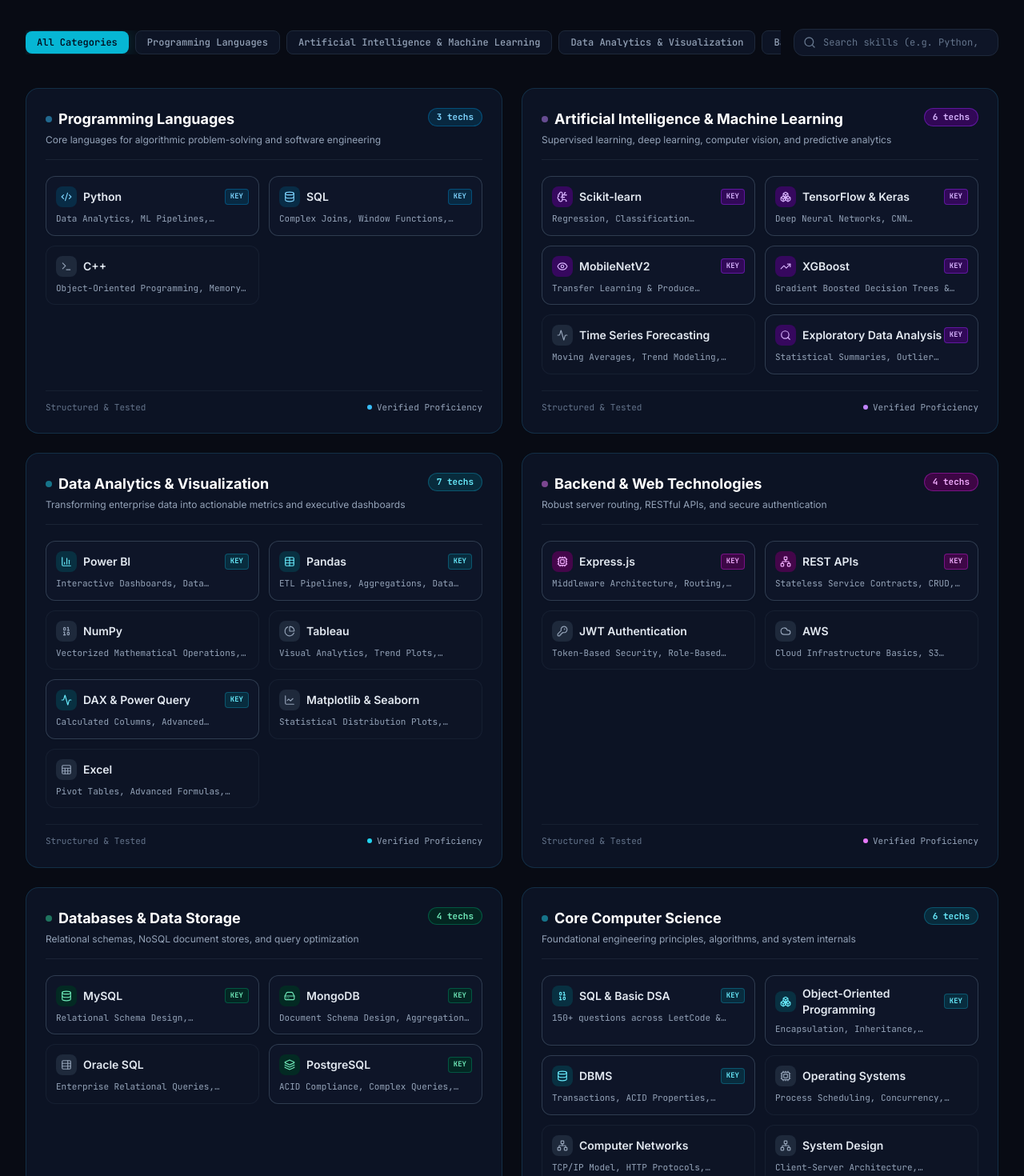
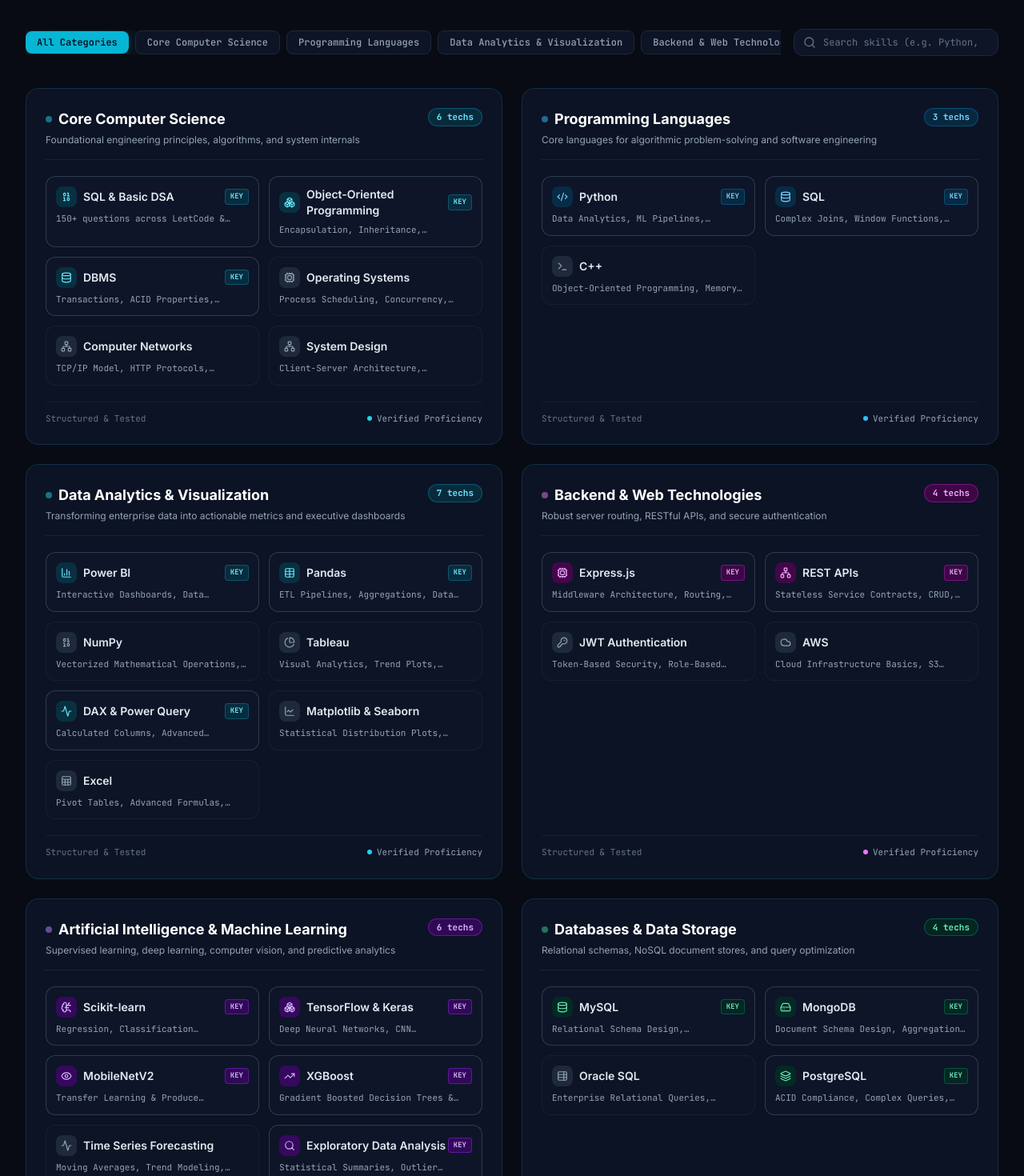
Before and after one commit to akashsuresh2005/PORTFOLIO-AKASH-S-KULKARNI, a React (Vite) app: page / in a window 1280 px wide. Shown: the part 2220-3690 px from the top of the page at 80% size. Built offline with nearby package versions, Linux system fonts and the light colour scheme.

Commit message:
feat: reorder technical skills with Core Computer Science first followed by Languages, Data Analytics, and Backend

```diff
--- a/src/components/CodingProfiles.jsx
+++ b/src/components/CodingProfiles.jsx
@@ -113,7 +113,7 @@ export default function CodingProfiles() {
                         PneuScan-AI-Multimodal-Pneumonia-Detection
                       </div>
                       <div className="text-[11px] text-slate-500 font-mono">
-                        Python • Keras • React • FastAPI
+                        Python • TensorFlow • Keras • Express.js
                       </div>
                     </div>
                   </div>
--- a/src/components/Footer.jsx
+++ b/src/components/Footer.jsx
@@ -38,7 +38,7 @@ export default function Footer() {
             </div>
 
             <p className="text-xs sm:text-sm text-slate-400 max-w-sm leading-relaxed">
-              Computer Science Engineering student at Bangalore Institute of Technology. Building intelligent, scalable, and verified software solutions across full-stack engineering and machine learning.
+              Computer Science Engineering student at Bangalore Institute of Technology. Building intelligent, scalable, and verified software solutions across software systems, data analytics, and machine learning.
             </p>
 
             <div className="flex items-center gap-3 pt-2">
--- a/src/data/certifications.js
+++ b/src/data/certifications.js
@@ -77,8 +77,8 @@ export const educationList = [
     status: 'In Progress (Expected 2027)',
     highlights: [
       'Core focus: Data Structures & Algorithms, Object-Oriented Programming, Database Management Systems',
-      'Operating Systems, Computer Networks, and Full-Stack Software Engineering',
-      'Active developer building production-grade AI and full-stack solutions alongside curriculum',
+      'Operating Systems, Computer Networks, and Software Engineering',
+      'Active developer building production-grade AI and backend software solutions alongside curriculum',
     ],
   },
   {
--- a/src/data/skills.js
+++ b/src/data/skills.js
@@ -1,4 +1,18 @@
 export const skillCategories = [
+  {
+    id: 'core_cs',
+    title: 'Core Computer Science',
+    description: 'Foundational engineering principles, algorithms, and system internals',
+    accent: 'cyan',
+    skills: [
+      { name: 'SQL & Basic DSA', level: 'Practiced', highlight: true, icon: 'Binary', desc: '150+ questions across LeetCode & HackerRank • Basic DSA' },
+      { name: 'Object-Oriented Programming', level: 'Strong', highlight: true, icon: 'Boxes', desc: 'Encapsulation, Inheritance, Polymorphism, Design Patterns' },
+      { name: 'DBMS', level: 'Strong', highlight: true, icon: 'Database', desc: 'Transactions, ACID Properties, Normalization Forms' },
+      { name: 'Operating Systems', level: 'Strong', highlight: false, icon: 'Cpu', desc: 'Process Scheduling, Concurrency, Virtual Memory' },
+      { name: 'Computer Networks', level: 'Strong', highlight: false, icon: 'Network', desc: 'TCP/IP Model, HTTP Protocols, Network Architecture' },
+      { name: 'System Design', level: 'Proficient', highlight: false, icon: 'Network', desc: 'Client-Server Architecture, Scalability, Caching' },
+    ],
+  },
   {
     id: 'programming',
     title: 'Programming Languages',
@@ -8,20 +22,6 @@ export const skillCategories = [
       { name: 'Python', level: 'Core', highlight: true, icon: 'Code2', desc: 'Data Analytics, ML Pipelines, Automation & Scripting' },
       { name: 'SQL', level: 'Advanced', highlight: true, icon: 'Database', desc: 'Complex Joins, Window Functions, Query Optimization (5★ Gold)' },
       { name: 'C++', level: 'Proficient', highlight: false, icon: 'Terminal', desc: 'Object-Oriented Programming, Memory Basics & Logic' },
-    ],
-  },
-  {
-    id: 'ai_ml',
-    title: 'Artificial Intelligence & Machine Learning',
-    description: 'Supervised learning, deep learning, computer vision, and predictive analytics',
-    accent: 'violet',
-    skills: [
-      { name: 'Scikit-learn', level: 'Core', highlight: true, icon: 'BrainCircuit', desc: 'Regression, Classification Pipelines, Model Evaluation' },
-      { name: 'TensorFlow & Keras', level: 'Proficient', highlight: true, icon: 'Boxes', desc: 'Deep Neural Networks, CNN Architectures, Model Training' },
-      { name: 'MobileNetV2', level: 'Proficient', highlight: true, icon: 'Eye', desc: 'Transfer Learning & Produce Freshness Classification' },
-      { name: 'XGBoost', level: 'Proficient', highlight: true, icon: 'TrendingUp', desc: 'Gradient Boosted Decision Trees & Spoilage Regression' },
-      { name: 'Time Series Forecasting', level: 'Proficient', highlight: false, icon: 'Activity', desc: 'Moving Averages, Trend Modeling, Price Forecasts' },
-      { name: 'Exploratory Data Analysis', level: 'Advanced', highlight: true, icon: 'SearchCheck', desc: 'Statistical Summaries, Outlier Detection, Feature Engineering' },
     ],
   },
   {
@@ -52,6 +52,20 @@ export const skillCategories = [
     ],
   },
   {
+    id: 'ai_ml',
+    title: 'Artificial Intelligence & Machine Learning',
+    description: 'Supervised learning, deep learning, computer vision, and predictive analytics',
+    accent: 'violet',
+    skills: [
+      { name: 'Scikit-learn', level: 'Core', highlight: true, icon: 'BrainCircuit', desc: 'Regression, Classification Pipelines, Model Evaluation' },
+      { name: 'TensorFlow & Keras', level: 'Proficient', highlight: true, icon: 'Boxes', desc: 'Deep Neural Networks, CNN Architectures, Model Training' },
+      { name: 'MobileNetV2', level: 'Proficient', highlight: true, icon: 'Eye', desc: 'Transfer Learning & Produce Freshness Classification' },
+      { name: 'XGBoost', level: 'Proficient', highlight: true, icon: 'TrendingUp', desc: 'Gradient Boosted Decision Trees & Spoilage Regression' },
+      { name: 'Time Series Forecasting', level: 'Proficient', highlight: false, icon: 'Activity', desc: 'Moving Averages, Trend Modeling, Price Forecasts' },
+      { name: 'Exploratory Data Analysis', level: 'Advanced', highlight: true, icon: 'SearchCheck', desc: 'Statistical Summaries, Outlier Detection, Feature Engineering' },
+    ],
+  },
+  {
     id: 'databases',
     title: 'Databases & Data Storage',
     description: 'Relational schemas, NoSQL document stores, and query optimization',
@@ -61,20 +75,6 @@ export const skillCategories = [
       { name: 'MongoDB', level: 'Proficient', highlight: true, icon: 'HardDrive', desc: 'Document Schema Design, Aggregation Framework' },
       { name: 'Oracle SQL', level: 'Proficient', highlight: false, icon: 'TableProperties', desc: 'Enterprise Relational Queries, Stored Procedures' },
       { name: 'PostgreSQL', level: 'Proficient', highlight: true, icon: 'Layers', desc: 'ACID Compliance, Complex Queries, ORM Integration' },
-    ],
-  },
-  {
-    id: 'core_cs',
-    title: 'Core Computer Science',
-    description: 'Foundational engineering principles, algorithms, and system internals',
-    accent: 'cyan',
-    skills: [
-      { name: 'SQL & Basic DSA', level: 'Practiced', highlight: true, icon: 'Binary', desc: '150+ questions across LeetCode & HackerRank • Basic DSA' },
-      { name: 'Object-Oriented Programming', level: 'Strong', highlight: true, icon: 'Boxes', desc: 'Encapsulation, Inheritance, Polymorphism, Design Patterns' },
-      { name: 'DBMS', level: 'Strong', highlight: true, icon: 'Database', desc: 'Transactions, ACID Properties, Normalization Forms' },
-      { name: 'Operating Systems', level: 'Strong', highlight: false, icon: 'Cpu', desc: 'Process Scheduling, Concurrency, Virtual Memory' },
-      { name: 'Computer Networks', level: 'Strong', highlight: false, icon: 'Network', desc: 'TCP/IP Model, HTTP Protocols, Network Architecture' },
-      { name: 'System Design', level: 'Proficient', highlight: false, icon: 'Network', desc: 'Client-Server Architecture, Scalability, Caching' },
     ],
   },
   {
```
